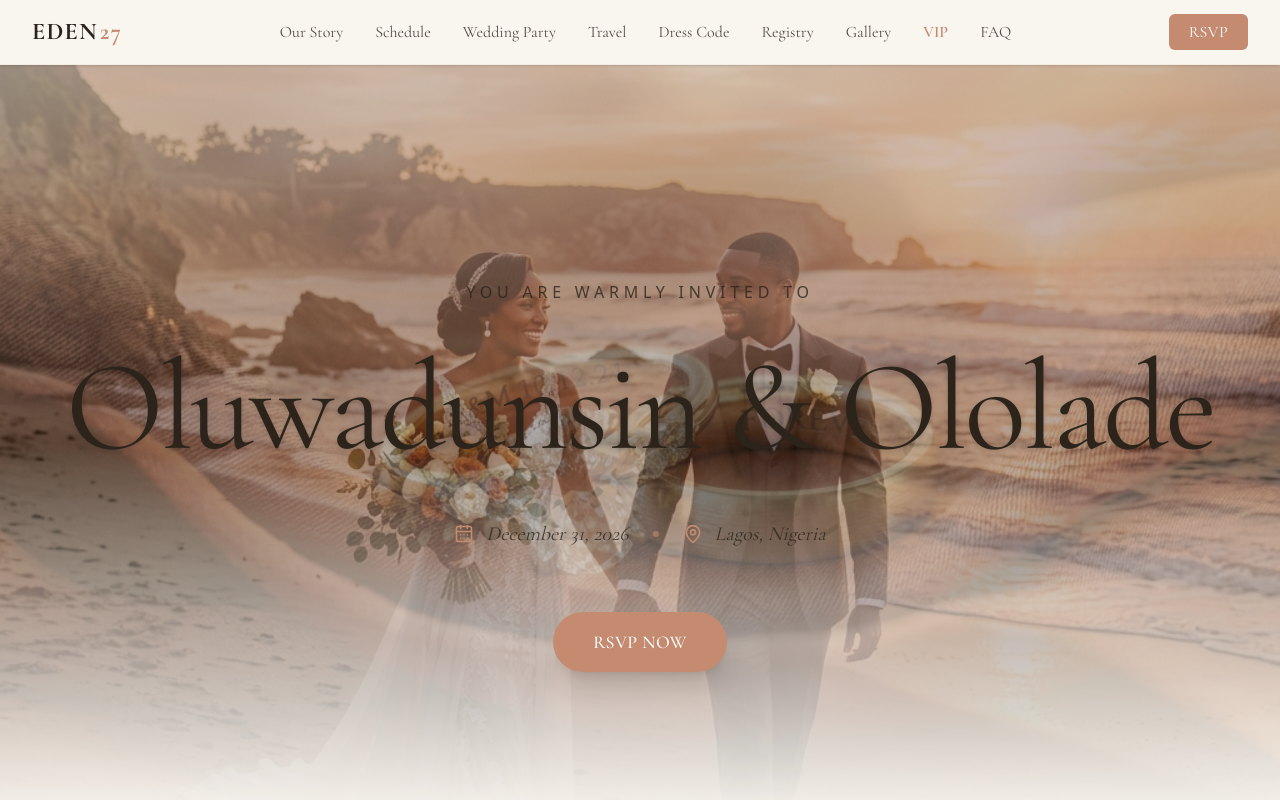
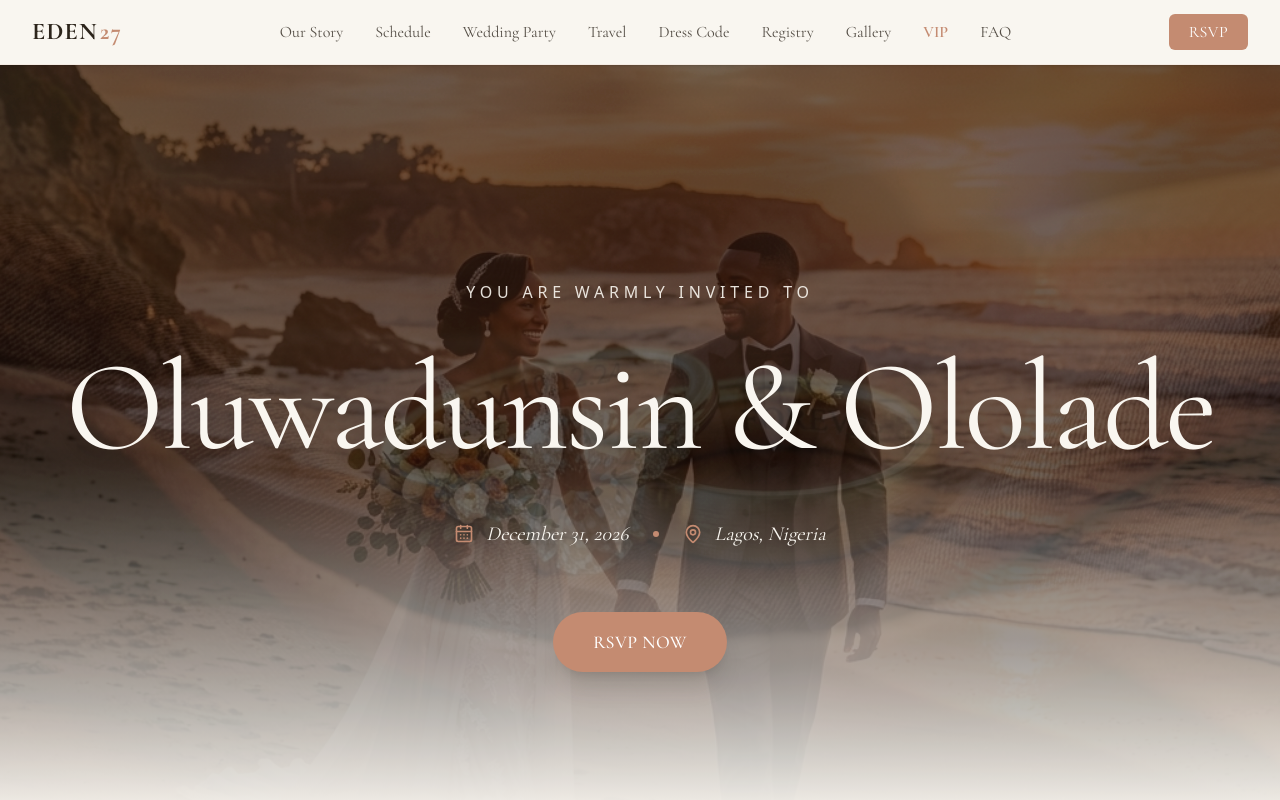
Before and after one commit to Dexteristickx/Eden27, a Next.js app: page / in a window 1280 px wide. Shown: the top 800 px of the page. Built offline with nearby package versions, Linux system fonts and the light colour scheme.

Commit message:
style: fix text contrast on dark hero carousel images

```diff
--- a/src/app/page.tsx
+++ b/src/app/page.tsx
@@ -50,9 +50,9 @@ export default function Home() {
               />
             </motion.div>
           </AnimatePresence>
-          <div className="absolute inset-0 bg-gradient-to-t from-background via-transparent to-background/40 z-10" />
+          <div className="absolute inset-0 bg-gradient-to-t from-background via-black/40 to-black/40 z-10" />
           {/* Subtle warm overlay to enhance champagne/terracotta feel */}
-          <div className="absolute inset-0 bg-[#f9f6f0]/10 mix-blend-overlay z-10" />
+          <div className="absolute inset-0 bg-[#f9f6f0]/5 mix-blend-overlay z-10" />
         </div>
 
         <motion.div
@@ -61,10 +61,10 @@ export default function Home() {
           transition={{ duration: 1.2, ease: "easeOut" }}
           className="z-10 mt-16"
         >
-          <p className="text-sm md:text-base tracking-[0.3em] uppercase text-foreground/80 mb-6 font-sans">
+          <p className="text-sm md:text-base tracking-[0.3em] uppercase text-[#f9f6f0]/90 mb-6 font-sans">
             You are warmly invited to
           </p>
-          <h1 className="text-6xl md:text-8xl lg:text-9xl font-serif text-foreground mb-8 leading-tight tracking-tight drop-shadow-sm">
+          <h1 className="text-6xl md:text-8xl lg:text-9xl font-serif text-[#f9f6f0] mb-8 leading-tight tracking-tight drop-shadow-xl">
             {siteConfig.coupleNames}
           </h1>
 
@@ -72,14 +72,14 @@ export default function Home() {
             initial={{ opacity: 0, y: 20 }}
             animate={{ opacity: 1, y: 0 }}
             transition={{ duration: 0.8, delay: 0.8 }}
-            className="flex flex-col md:flex-row items-center justify-center gap-6 mb-16 text-lg md:text-xl font-serif italic text-foreground/80"
+            className="flex flex-col md:flex-row items-center justify-center gap-6 mb-16 text-lg md:text-xl font-serif italic text-[#f9f6f0]"
           >
-            <div className="flex items-center gap-3">
+            <div className="flex items-center gap-3 drop-shadow-md">
               <CalendarDays className="w-5 h-5 text-primary" />
               <span>{siteConfig.weddingDate}</span>
             </div>
-            <div className="hidden md:block w-1.5 h-1.5 rounded-full bg-primary/60" />
-            <div className="flex items-center gap-3">
+            <div className="hidden md:block w-1.5 h-1.5 rounded-full bg-primary" />
+            <div className="flex items-center gap-3 drop-shadow-md">
               <MapPin className="w-5 h-5 text-primary" />
               <span>{siteConfig.weddingLocation}</span>
             </div>
```
